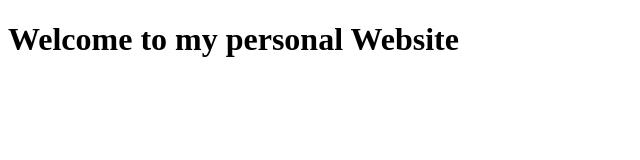
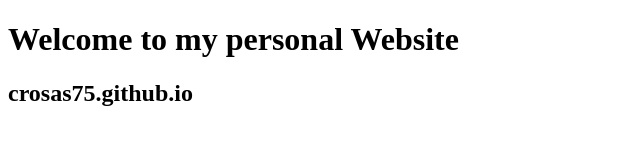
Before and after one commit to crosas75/crosas75.github.io, a plain HTML site: page index.html in a window 1280 px wide. Shown: the whole page, without its empty margins (0-640 px from the left). Drawn offline with Linux system fonts and the light colour scheme.

Commit message:
add index.html

```diff
--- a/index.html
+++ b/index.html
@@ -7,7 +7,9 @@
     <meta name="Keywords" content="shsu, computer science, programmer">
     <title>Cesar Rosas personal Website</title>
 </head>
+
 <body>
     <h1>Welcome to my personal Website</h1>
+    <h2>crosas75.github.io</h2>
 </body>
 </html>
```
